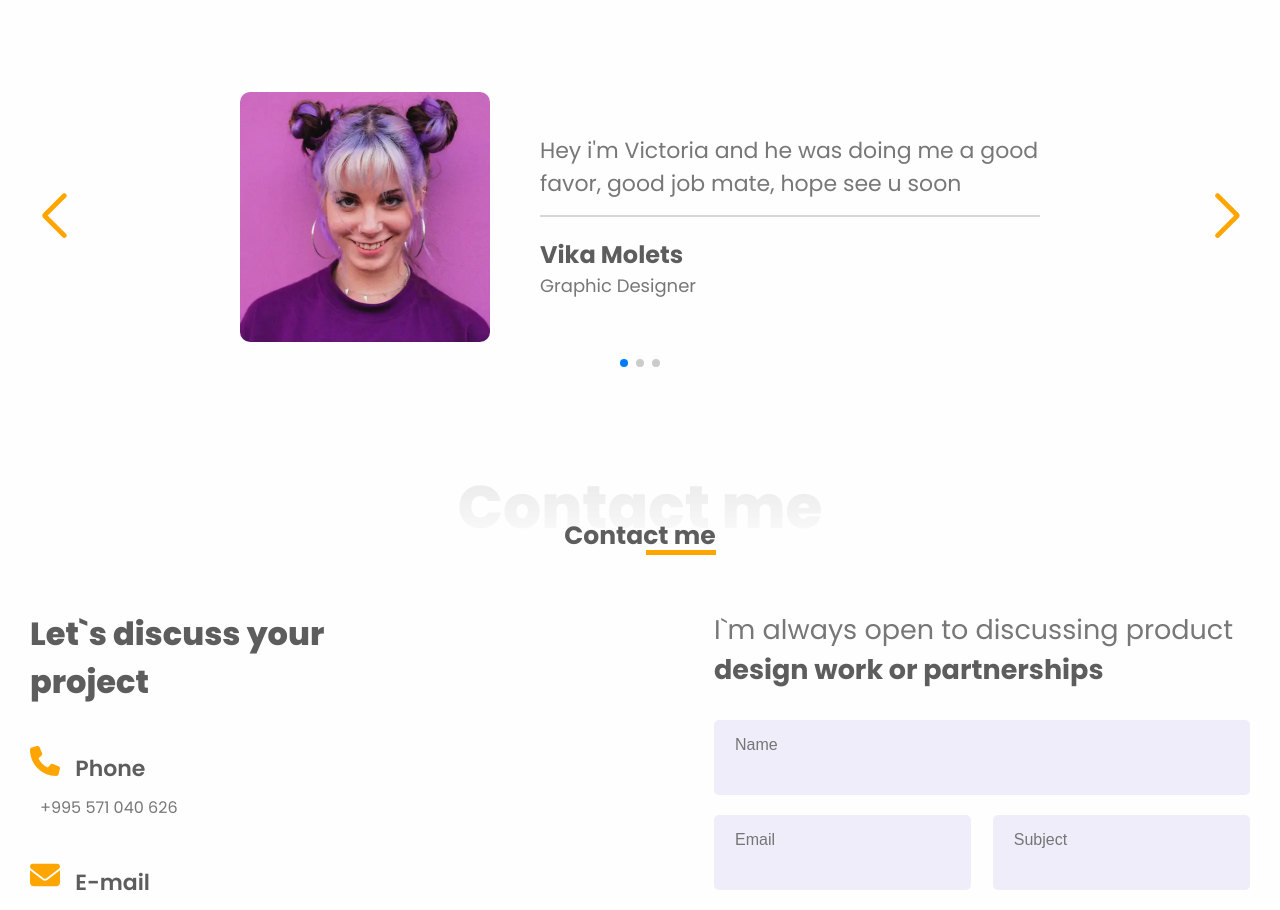
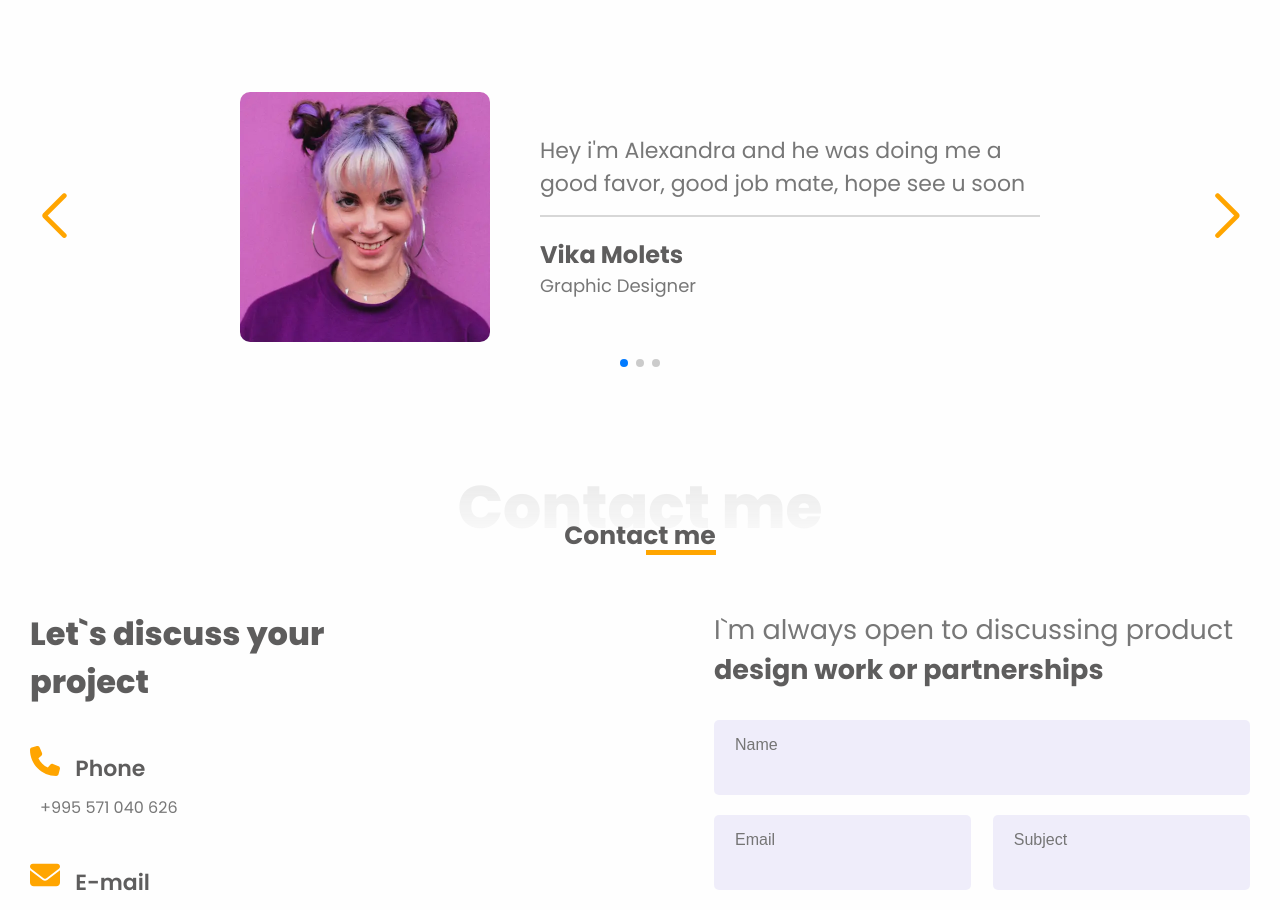
Before and after one commit to iScreAmn/react-portfolio, a React (Vite) app: page / in a window 1280 px wide. Shown: the part 4400-5310 px from the top of the page. Built offline with nearby package versions, Linux system fonts and the light colour scheme.

Commit message:
Clients data update

```diff
--- a/src/data/clientsData.js
+++ b/src/data/clientsData.js
@@ -4,21 +4,21 @@ const clientsData = [
   {
     id: 1,
     imgSrc: client1,
-    description: "Hey i'm Victoria and he was doing me a good favor, good job mate, hope see u soon",
+    description: "Hey i'm Alexandra and he was doing me a good favor, good job mate, hope see u soon",
     name: "Vika Molets",
     position: "Graphic Designer",
   },
   {
     id: 2,
     imgSrc: client2,
-    description: "Hey i'm Martin and he was doing me a good favor, good job mate, hope see u soon",
+    description: "Hey i'm David and he was doing me a good favor, good job mate, hope see u soon",
     name: "Martin Davis",
     position: "Web Designer",
   },
   {
     id: 3,
     imgSrc: client3,
-    description: "Hey i'm Amanda and he was doing me a good favor, good job mate, hope see u soon",
+    description: "Hey i'm Eva and he was doing me a good favor, good job mate, hope see u soon",
     name: "Amanda Hill",
     position: "Marketing Manager",
   },
```
